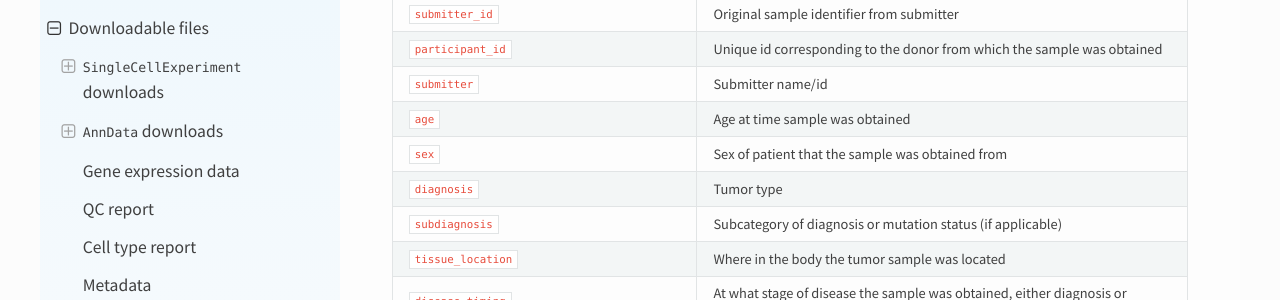
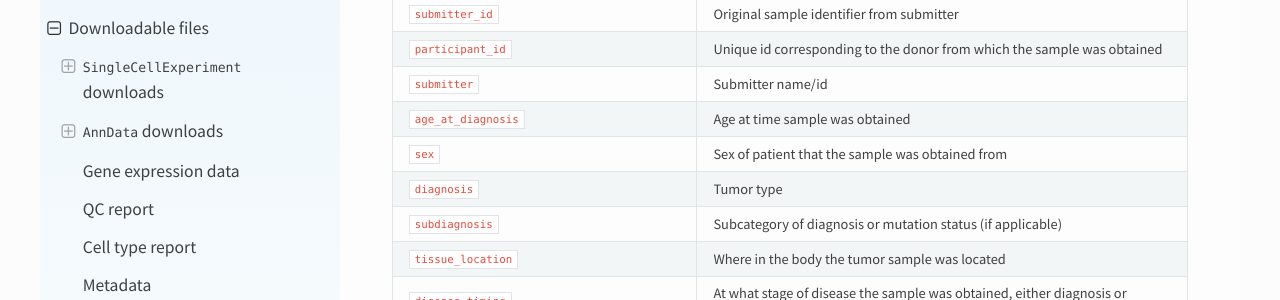
Before and after one commit to DongzeHE/scpca-docs, a Sphinx documentation site: the page built from docs/download_files.md, in a window 1280 px wide and 900 px high, scrolled down 7674 px. Shown: the part 147-447 px from the top of the window. Built offline with Sphinx 7.4.7 and the Read the Docs theme 2.0.0, drawn with Linux system fonts in a browser that asks for light colours.

Commit message:
name of age field

```diff
--- a/docs/download_files.md
+++ b/docs/download_files.md
@@ -102,7 +102,7 @@ The `single_cell_metadata.tsv` file is a tab-separated table with one row per li
 | `submitter_id`    | Original sample identifier from submitter                      |
 | `participant_id`  | Unique id corresponding to the donor from which the sample was obtained |
 | `submitter`       | Submitter name/id                                              |
-| `age`             | Age at time sample was obtained                                |
+| `age_at_diagnosis` | Age at time sample was obtained                               |
 | `sex`             | Sex of patient that the sample was obtained from               |
 | `diagnosis`       | Tumor type                                                     |
 | `subdiagnosis`    | Subcategory of diagnosis or mutation status (if applicable)    |
```
